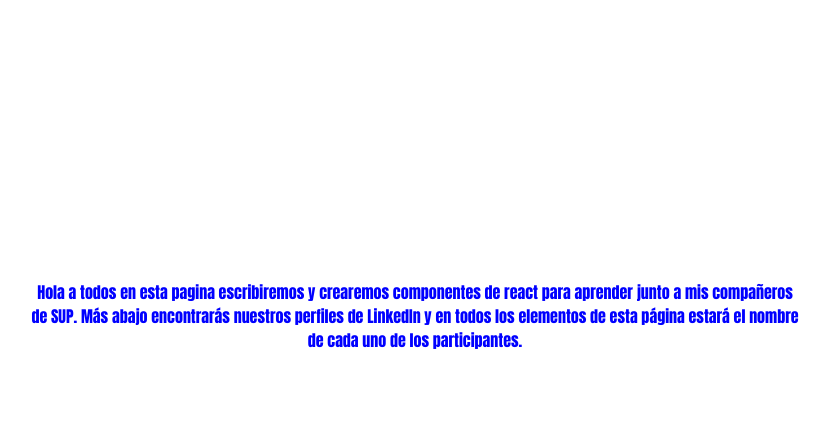
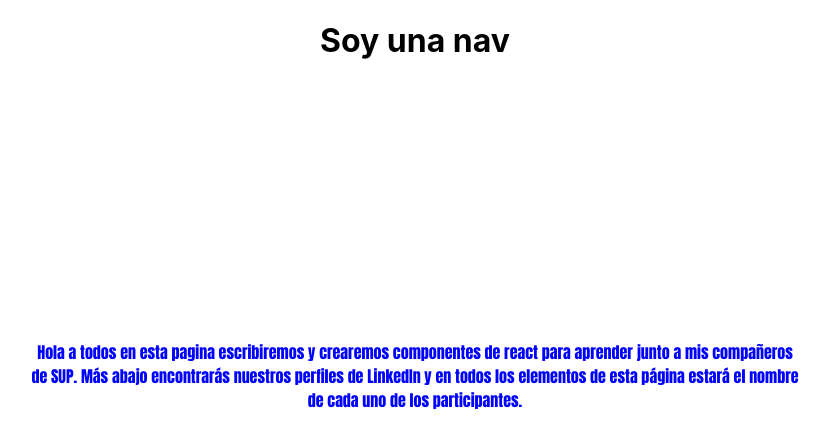
Before and after one commit to TamaraZaslavsky82/Sup02, a React (Create React App) app: page / in a window 1280 px wide. Shown: the top 448 px of the page, without its empty margins (225-1055 px from the left). Built offline with nearby package versions, Linux system fonts and the light colour scheme.

Commit message:
se anadio el nav

```diff
--- a/src/component/Home/Home.jsx
+++ b/src/component/Home/Home.jsx
@@ -1,9 +1,11 @@
 import React from 'react'
 import Description from './Description'
+import Nav from '../Nav/Nav.jsx'
 
 export default function Home() {
   return (
     <div>
+      <Nav />
       <Description/>
 
     </div>
--- /dev/null
+++ b/src/component/Nav/Nav.jsx
@@ -0,0 +1,9 @@
+import React from 'react'
+
+export default function Nav() {
+  return (
+    <div>
+      <h1>Soy una nav</h1>
+    </div>
+  )
+}
--- a/src/data.js
+++ b/src/data.js
@@ -46,7 +46,7 @@ export const profiles = [
     muggleCountry: "Argentina",
     avatar:
       "https://res.cloudinary.com/djpfzdy2c/image/upload/v1687991468/Emanuel_Ontivero_hsonju.jpg",
-    hoobbies: ["Ejercicios", "VideoGames", "Estudiar Física"],
+    hobbies: ["Ejercicios", "VideoGames", "Estudiar Física"],
     Birthday: "1990-12-23",
   },
   {
```
